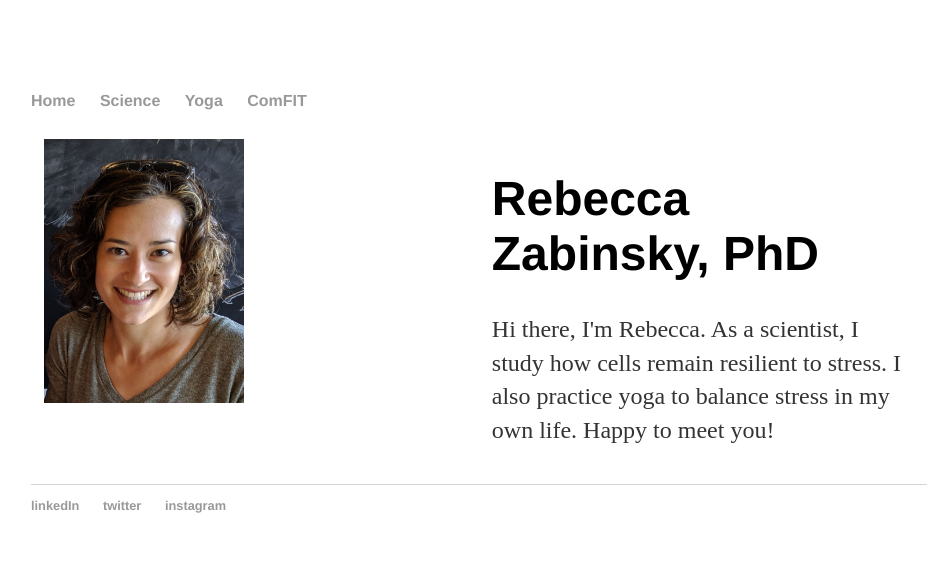
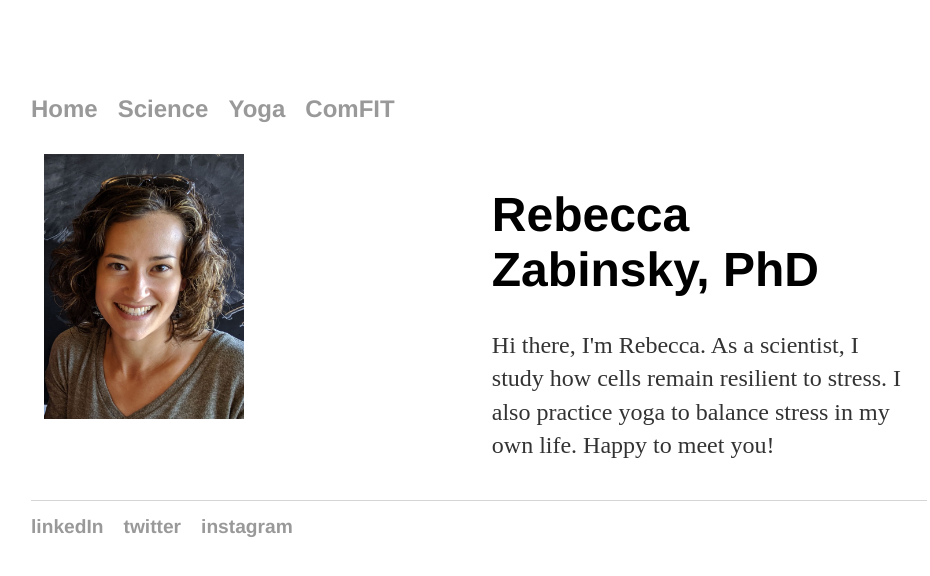
Before and after one commit to zabinsky/zabinsky.github.io, a Jekyll site: the page built from index.html, in a window 1280 px wide. Shown: the top 576 px of the page, without its empty margins (161-1091 px from the left). Built offline with Jekyll 4.4.1, drawn with Linux system fonts in a browser that asks for light colours.

Commit message:
Update main.css

```diff
--- a/css/main.css
+++ b/css/main.css
@@ -9,12 +9,19 @@
     padding: 0px;
     list-style: none;
     font-weight: bold;
+    display: flex;
+    flex-wrap: nowrap;
+    justify-content: flex-start;
+    float: left;
+    align-content: left;
 }
 nav ul li, footer ul li {
-    display: inline;
+    flex: 1;
     margin-right: 20px;
 }
 a {
+    font-size: 1.5em;
+    line-height: 1.4em;
     text-decoration: none;
     color: #999;
 }
@@ -31,15 +38,14 @@
     color: #333;
 }
 footer {
+    clear: both;
     border-top: 1px solid #d5d5d5;
     font-size: .8em;
 }
-
 ul.posts {
     margin: 20px auto 40px;
     font-size: 1.5em;
 }
-
 ul.posts li {
     list-style: none;
 }
```
